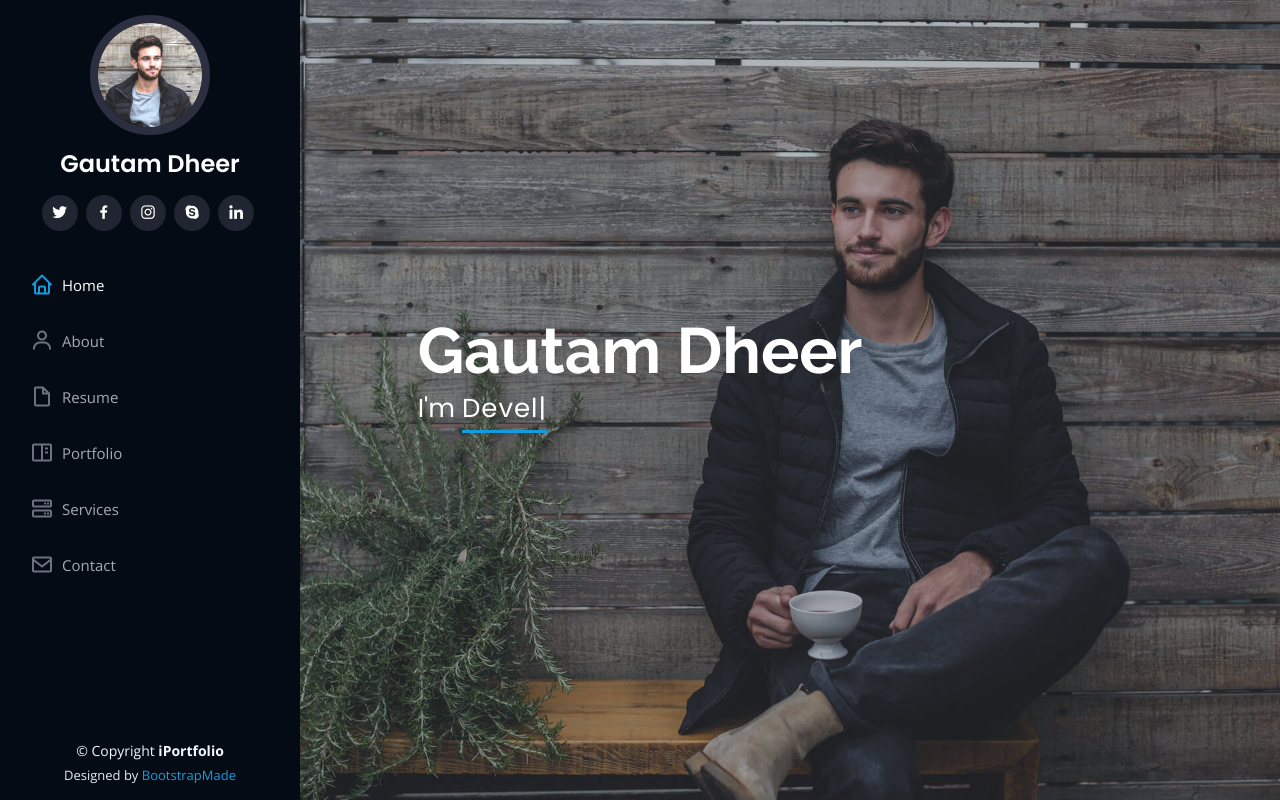
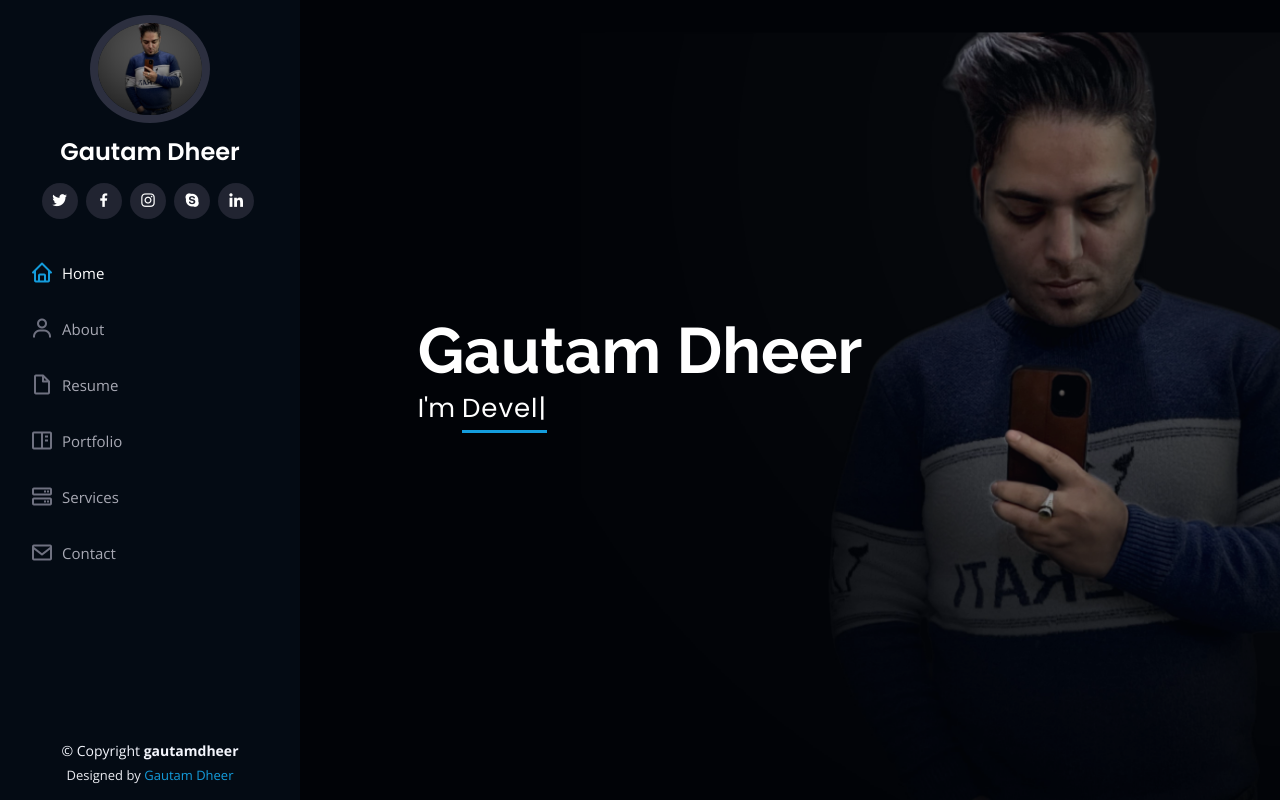
Before and after one commit to gautamdheer/newportfolio, a plain HTML site: page index.html in a window 1280 px wide. Shown: the top 802 px of the page. Drawn offline with nearby package versions, Linux system fonts and the light colour scheme.

Commit message:
added profile pic

```diff
--- a/assets/css/style.css
+++ b/assets/css/style.css
@@ -228,7 +228,7 @@ h6 {
 #hero {
   width: 100%;
   height: 100vh;
-  background: url("../img/hero-bg.jpg") top center;
+  background: url("../img/Untitled design.jpg") top center;
   background-size: cover;
 }
 
--- a/index.html
+++ b/index.html
@@ -49,7 +49,7 @@
       <div class="d-flex flex-column">
         <div class="profile">
           <img
-            src="assets/img/profile-img.jpg"
+            src="assets/img/tinwow-profile.png"
             alt=""
             class="img-fluid rounded-circle"
           />
@@ -1092,14 +1092,14 @@
     <footer id="footer">
       <div class="container">
         <div class="copyright">
-          &copy; Copyright <strong><span>iPortfolio</span></strong>
+          &copy; Copyright <strong><span>gautamdheer</span></strong>
         </div>
         <div class="credits">
           <!-- All the links in the footer should remain intact. -->
           <!-- You can delete the links only if you purchased the pro version. -->
           <!-- Licensing information: https://bootstrapmade.com/license/ -->
           <!-- Purchase the pro version with working PHP/AJAX contact form: https://bootstrapmade.com/iportfolio-bootstrap-portfolio-websites-template/ -->
-          Designed by <a href="https://bootstrapmade.com/">BootstrapMade</a>
+          Designed by <a href="#">Gautam Dheer</a>
         </div>
       </div>
     </footer>
```
Also changed, not shown: assets/img/Untitled design.jpg (added), assets/img/tinwow-profile.png (added), assets/img/tinyblack.png (added), 1 other file.
